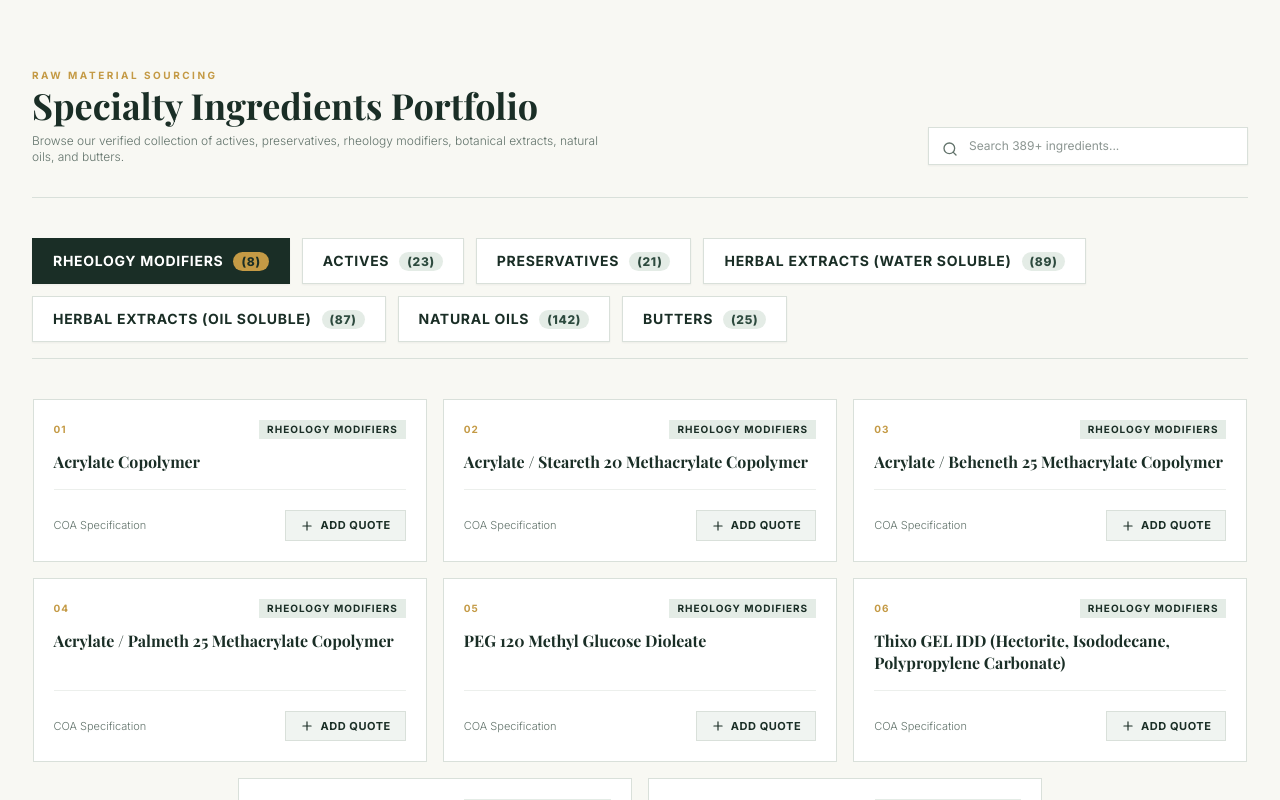
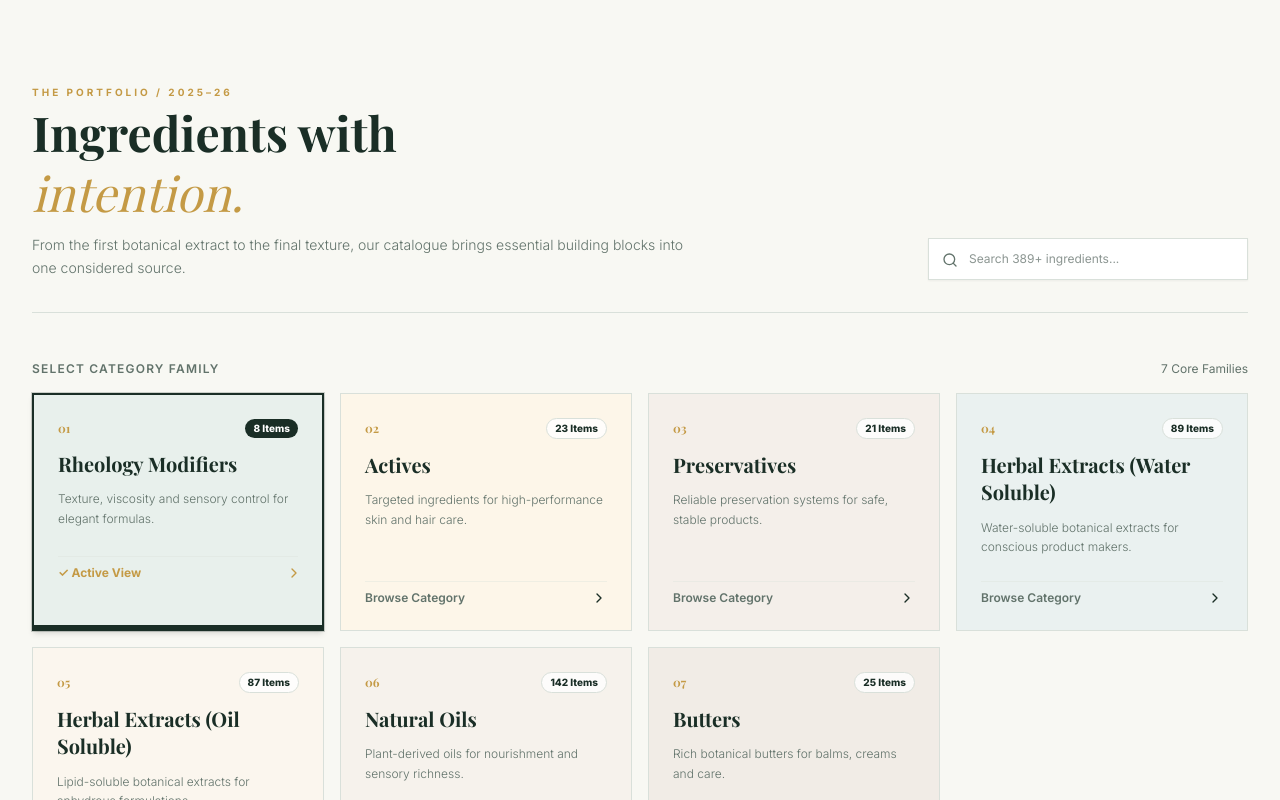
Before and after one commit to blazecodeprakhar/Pure-Vision-Chemicals, a Next.js app: page / in a window 1280 px wide. Shown: the part 1000-1800 px from the top of the page. Built offline with nearby package versions, Linux system fonts and the light colour scheme; a web font is replaced by a local one.

Commit message:
feat: synthesize Master 4x4 Grid Dashboard Catalogue with mineral cards and live search

```diff
--- a/src/app/page.tsx
+++ b/src/app/page.tsx
@@ -175,73 +175,177 @@ export default function Home() {
         </div>
       </section>
 
-      {/* MAIN INTERACTIVE PRODUCT CATALOGUE */}
-      <section id="catalog" className="py-20 lg:py-24 bg-[#F8F8F3]">
-        <div className="mx-auto max-w-7xl px-4 sm:px-6 lg:px-8 space-y-10">
+      {/* MAIN INTERACTIVE PRODUCT CATALOGUE - MASTER 4x4 DASHBOARD & SEARCH */}
+      <section id="catalog" className="py-20 lg:py-28 bg-[#F8F8F3] border-t border-[#D9E0DA]">
+        <div className="mx-auto max-w-7xl px-4 sm:px-6 lg:px-8 space-y-12">
 
-          {/* Section Header */}
-          <div className="flex flex-col md:flex-row md:items-end justify-between gap-6 border-b border-[#D9E0DA] pb-8">
-            <div className="space-y-2">
-              <span className="text-[10px] font-bold uppercase tracking-[0.25em] text-[#C49A45]">Raw Material Sourcing</span>
-              <h2 className="font-serif-luxury text-3xl sm:text-4xl font-bold text-[#1A2E26]">
-                Specialty Ingredients Portfolio
+          {/* Top Header: Title, Description & Integrated Search Bar */}
+          <div className="flex flex-col lg:flex-row lg:items-end justify-between gap-6 border-b border-[#D9E0DA] pb-8">
+            <div className="space-y-3 max-w-2xl">
+              <span className="text-[10px] font-bold uppercase tracking-[0.3em] text-[#C49A45]">
+                The Portfolio / 2025–26
+              </span>
+              <h2 className="font-serif-luxury text-3xl sm:text-5xl font-bold text-[#1A2E26] leading-tight">
+                Ingredients with <br />
+                <span className="italic font-normal text-[#C49A45]">
+                  intention.
+                </span>
               </h2>
-              <p className="text-xs text-[#62736B] font-light max-w-xl">
-                Browse our verified collection of actives, preservatives, rheology modifiers, botanical extracts, natural oils, and butters.
+              <p className="text-xs sm:text-sm text-[#62736B] font-light leading-relaxed">
+                From the first botanical extract to the final texture, our catalogue brings essential building blocks into one considered source.
               </p>
             </div>
 
-            {/* Live Search Bar */}
-            <div className="relative w-full md:w-80">
+            {/* Live Search Input Bar */}
+            <div className="relative w-full sm:w-80 shrink-0">
               <Search className="absolute left-3.5 top-3.5 h-4 w-4 text-[#62736B]" />
               <input
                 type="text"
                 placeholder="Search 389+ ingredients..."
                 value={searchQuery}
                 onChange={(e) => setSearchQuery(e.target.value)}
-                className="w-full pl-10 pr-4 py-2.5 bg-white border border-[#D9E0DA] text-xs text-[#1A2E26] focus:outline-none focus:border-[#1A2E26] transition-colors shadow-xs"
+                className="w-full pl-10 pr-4 py-3 bg-white border border-[#D9E0DA] text-xs text-[#1A2E26] focus:outline-none focus:border-[#1A2E26] transition-colors shadow-xs"
               />
+              {searchQuery && (
+                <button
+                  onClick={() => setSearchQuery("")}
+                  className="absolute right-3 top-3 text-[10px] uppercase font-bold text-[#C49A45] hover:text-[#1A2E26]"
+                >
+                  Clear
+                </button>
+              )}
             </div>
           </div>
 
-          {/* Category Filter Tabs (Two-Line Flex Layout with Larger Buttons) */}
-          <div className="flex flex-wrap items-center gap-3 pb-4 border-b border-[#D9E0DA]">
-            {CATEGORIES.map((cat) => {
-              const count = PRODUCTS.filter((p) => p.category === cat).length;
-              const isSelected = selectedCategory === cat;
-              return (
-                <button
-                  key={cat}
-                  onClick={() => setSelectedCategory(cat)}
-                  className={`px-5 py-3 text-xs sm:text-sm uppercase tracking-wider font-bold transition-all cursor-pointer border shadow-xs ${
-                    isSelected
-                      ? "bg-[#1A2E26] text-white border-[#1A2E26] shadow-md"
-                      : "bg-white text-[#1A2E26] border-[#D9E0DA] hover:border-[#C49A45]/50 hover:bg-[#E4ECE6]"
-                  }`}
-                >
-                  {cat}{" "}
-                  <span
-                    className={`ml-1.5 px-2 py-0.5 text-xs font-extrabold rounded-full ${
+          {/* MASTER 4x4 CATEGORY DASHBOARD GRID */}
+          <div className="space-y-4">
+            <div className="flex items-center justify-between">
+              <span className="text-xs uppercase tracking-widest font-semibold text-[#62736B]">Select Category Family</span>
+              <span className="text-xs text-[#62736B]">7 Core Families</span>
+            </div>
+
+            <div className="grid grid-cols-1 md:grid-cols-2 lg:grid-cols-4 gap-4">
+              {[
+                {
+                  id: "01",
+                  name: "Rheology Modifiers",
+                  description: "Texture, viscosity and sensory control for elegant formulas.",
+                  bg: "bg-[#E8F0EC]",
+                },
+                {
+                  id: "02",
+                  name: "Actives",
+                  description: "Targeted ingredients for high-performance skin and hair care.",
+                  bg: "bg-[#FDF6E9]",
+                },
+                {
+                  id: "03",
+                  name: "Preservatives",
+                  description: "Reliable preservation systems for safe, stable products.",
+                  bg: "bg-[#F4EFEA]",
+                },
+                {
+                  id: "04",
+                  name: "Herbal Extracts (Water Soluble)",
+                  description: "Water-soluble botanical extracts for conscious product makers.",
+                  bg: "bg-[#EAF1F0]",
+                },
+                {
+                  id: "05",
+                  name: "Herbal Extracts (Oil Soluble)",
+                  description: "Lipid-soluble botanical extracts for anhydrous formulations.",
+                  bg: "bg-[#FBF6EE]",
+                },
+                {
+                  id: "06",
+                  name: "Natural Oils",
+                  description: "Plant-derived oils for nourishment and sensory richness.",
+                  bg: "bg-[#F6F2EC]",
+                },
+                {
+                  id: "07",
+                  name: "Butters",
+                  description: "Rich botanical butters for balms, creams and care.",
+                  bg: "bg-[#F1ECE6]",
+                },
+              ].map((cat) => {
+                const count = PRODUCTS.filter((p) => p.category === cat.name).length;
+                const isSelected = selectedCategory === cat.name;
+
+                return (
+                  <motion.div
+                    key={cat.id}
+                    onClick={() => setSelectedCategory(cat.name)}
+                    whileHover={{ y: -4 }}
+                    transition={{ type: "spring", stiffness: 300, damping: 20 }}
+                    className={`p-6 border transition-all duration-300 flex flex-col justify-between space-y-6 cursor-pointer group relative ${cat.bg} ${
                       isSelected
-                        ? "bg-[#C49A45] text-[#1A2E26]"
-                        : "bg-[#E4ECE6] text-[#2D4A3E]"
+                        ? "border-2 border-[#1A2E26] shadow-md ring-1 ring-[#1A2E26]/20"
+                        : "border-[#D9E0DA] hover:border-[#1A2E26]/50 hover:shadow-sm"
                     }`}
                   >
-                    ({count})
-                  </span>
-                </button>
-              );
-            })}
+                    <div className="space-y-3">
+                      <div className="flex items-center justify-between">
+                        <span className="font-serif-luxury text-xs font-bold text-[#C49A45]">
+                          {cat.id}
+                        </span>
+                        <span className={`px-2 py-0.5 text-[10px] font-extrabold rounded-full ${
+                          isSelected ? "bg-[#1A2E26] text-white" : "bg-white/80 text-[#1A2E26] border border-[#D9E0DA]"
+                        }`}>
+                          {count} Items
+                        </span>
+                      </div>
+
+                      <h3 className="font-serif-luxury font-bold text-lg sm:text-xl text-[#1A2E26] leading-snug group-hover:text-[#2D4A3E] transition-colors">
+                        {cat.name}
+                      </h3>
+
+                      <p className="text-xs text-[#62736B] leading-relaxed font-light">
+                        {cat.description}
+                      </p>
+                    </div>
+
+                    <div className="pt-2 flex items-center justify-between border-t border-[#D9E0DA]/40 text-xs font-semibold text-[#1A2E26]">
+                      <span className={isSelected ? "text-[#C49A45] font-bold" : "text-[#62736B]"}>
+                        {isSelected ? "✓ Active View" : "Browse Category"}
+                      </span>
+                      <ChevronRight className={`h-4 w-4 transition-transform duration-300 ${
+                        isSelected ? "translate-x-1 text-[#C49A45]" : "group-hover:translate-x-1 text-[#1A2E26]"
+                      }`} />
+                    </div>
+
+                    {/* Active Selected Bottom Line */}
+                    {isSelected && (
+                      <div className="h-1 bg-[#1A2E26] absolute bottom-0 left-0 right-0" />
+                    )}
+                  </motion.div>
+                );
+              })}
+            </div>
           </div>
 
 
-          {/* Product Items Table / Cards Grid */}
-          <div>
+          {/* SELECTED CATEGORY LIVE RESULTS HEADER & PRODUCT GRID */}
+          <div className="pt-8 space-y-6">
+            <div className="flex flex-col sm:flex-row sm:items-center justify-between gap-4 border-b border-[#D9E0DA] pb-4">
+              <div>
+                <span className="text-[10px] font-bold uppercase tracking-[0.2em] text-[#C49A45]">Showing Category Results</span>
+                <h3 className="font-serif-luxury text-2xl font-bold text-[#1A2E26] pt-0.5">
+                  {selectedCategory} <span className="text-sm font-normal text-[#62736B]">({filteredProducts.length} items)</span>
+                </h3>
+              </div>
+              {searchQuery && (
+                <span className="text-xs text-[#62736B] bg-white px-3 py-1 border border-[#D9E0DA]">
+                  Filter query: "<strong className="text-[#1A2E26]">{searchQuery}</strong>"
+                </span>
+              )}
+            </div>
+
             {filteredProducts.length === 0 ? (
               <div className="text-center py-16 bg-white border border-[#D9E0DA] space-y-3">
                 <FlaskConical className="h-10 w-10 text-[#62736B] mx-auto opacity-50" />
                 <p className="font-serif-luxury text-lg text-[#1A2E26] font-bold">No ingredients found</p>
-                <p className="text-xs text-[#62736B]">Try adjusting your search criteria or category filter.</p>
+                <p className="text-xs text-[#62736B]">Try adjusting your search query or select another category above.</p>
                 <button
                   onClick={() => { setSelectedCategory("Rheology Modifiers"); setSearchQuery(""); }}
                   className="mt-2 text-xs text-[#C49A45] font-bold uppercase tracking-wider underline cursor-pointer"
```
